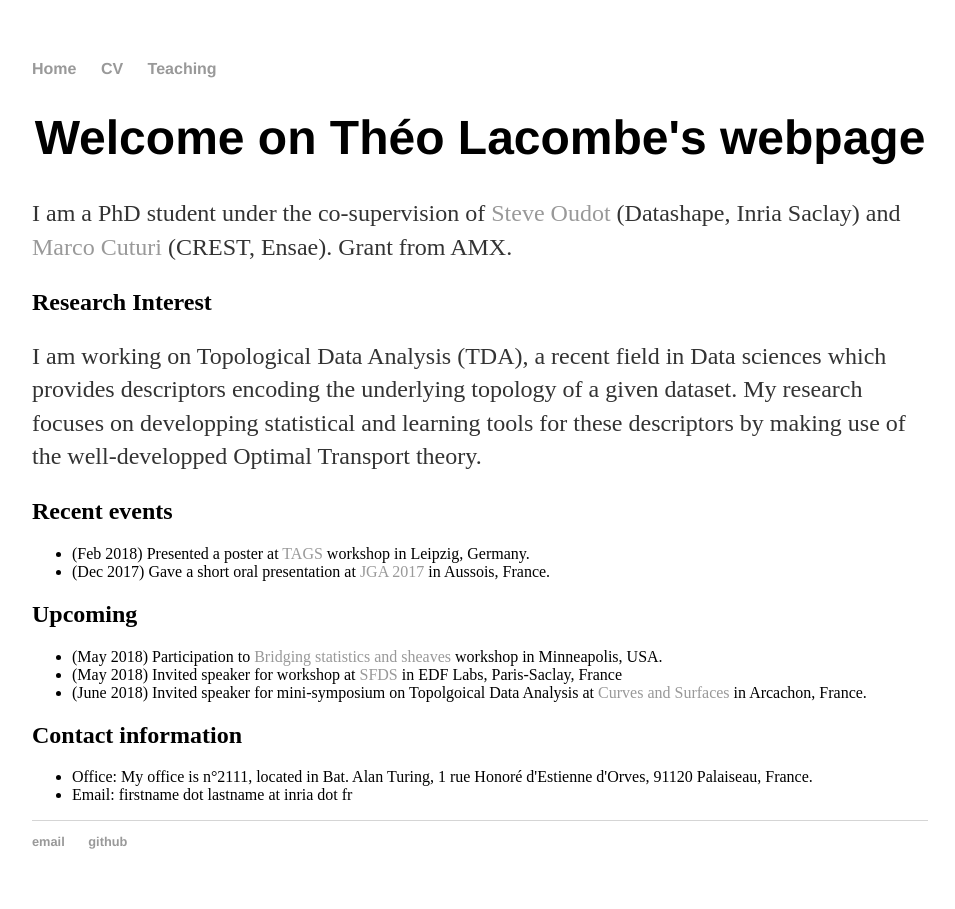
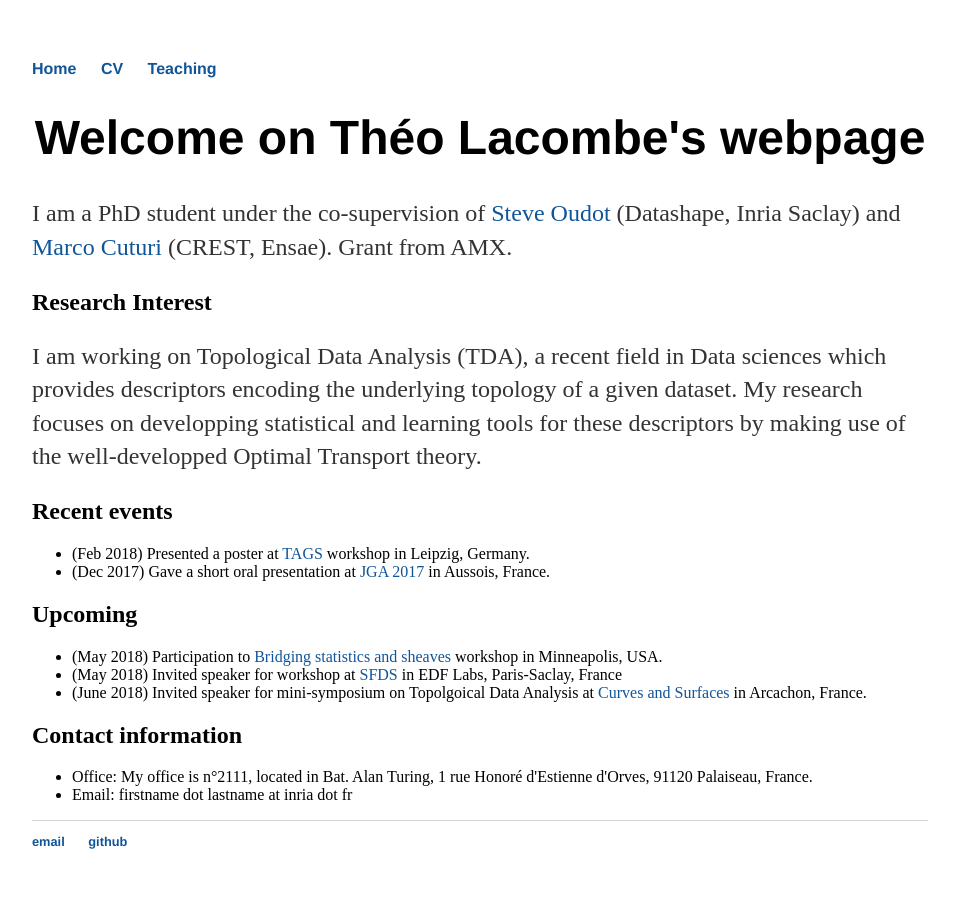
Before and after one commit to tlacombe/tlacombe.github.io, a Jekyll site: the page built from index.html, in a window 1280 px wide. Shown: the whole page, without its empty margins (160-1115 px from the left). Built offline with Jekyll 4.4.1, drawn with Linux system fonts in a browser that asks for light colours.

Commit message:
change color of href

```diff
--- a/css/main.css
+++ b/css/main.css
@@ -12,9 +12,9 @@ nav ul li, footer ul li {
     display: inline;
     margin-right: 20px;
 }
-a {
+a { /* Color of href */
     text-decoration: none;
-    color: #999;
+    color: #159;
 }
 a:hover {
     text-decoration: underline;
```
Also changed, not shown: _layouts/default.html (indentation only).
